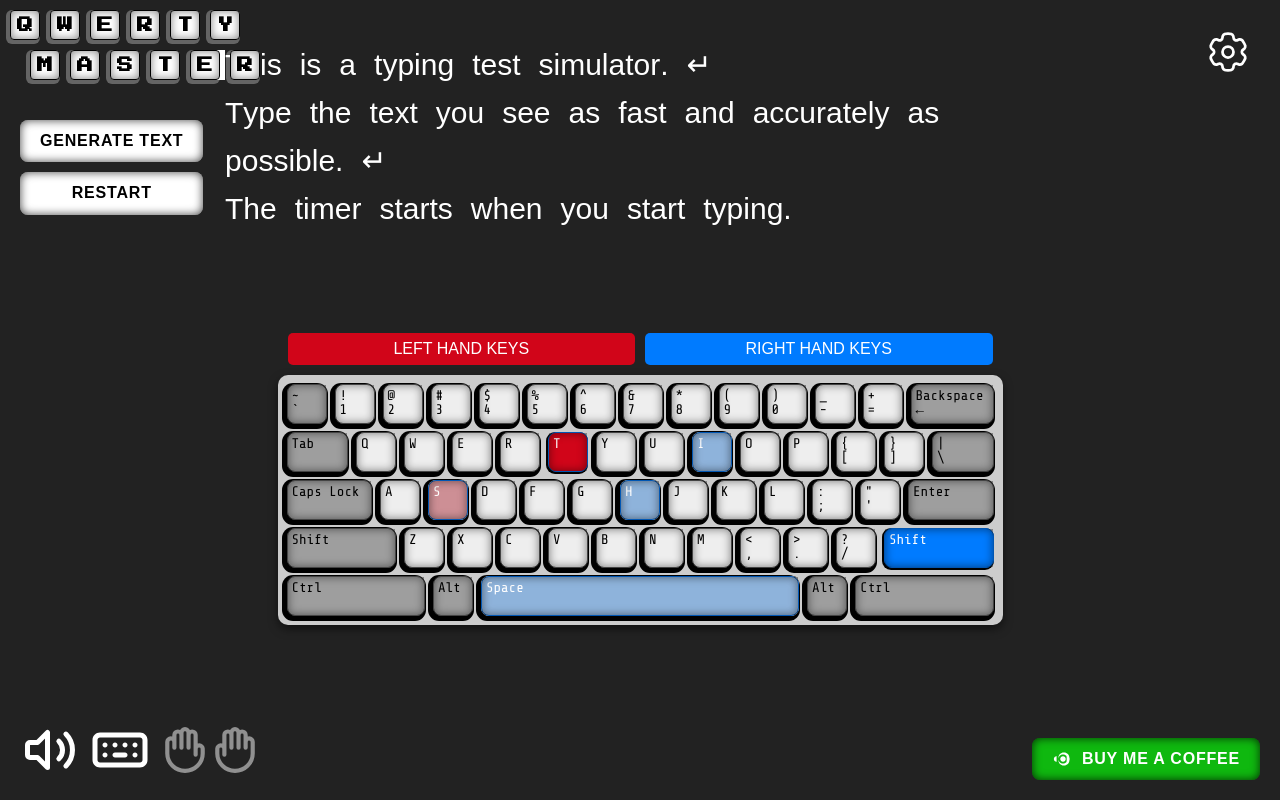
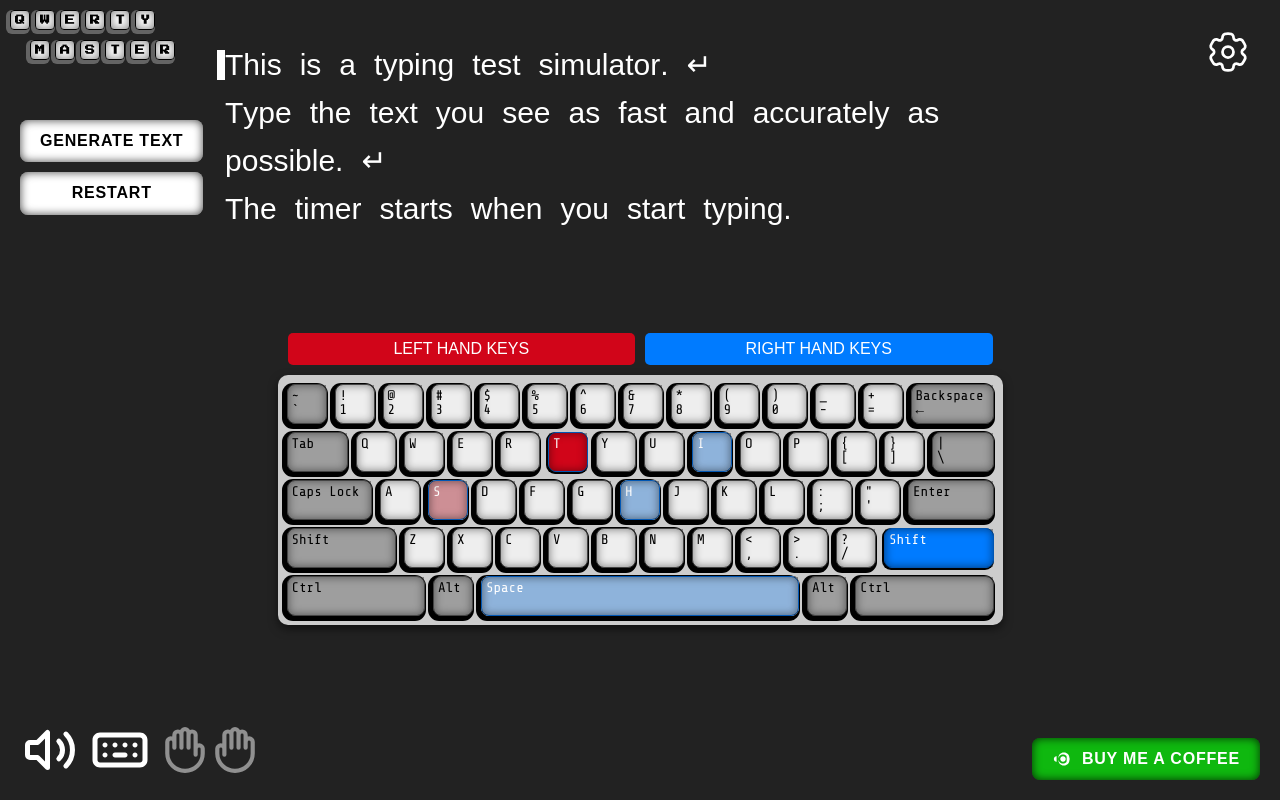
Before and after one commit to nstoichev/qwerty-master, a plain HTML site: page index.html in a window 1280 px wide. Drawn offline with nearby package versions, Linux system fonts and the light colour scheme; no server answers; a web font is replaced by a local one.

Commit message:
refactor: Update logo size.

```diff
--- a/css/style.css
+++ b/css/style.css
@@ -20,7 +20,6 @@ qwerty-keyboard {
 }
 
 .logo {
-  font-size: 14px;
   font-weight: bold;
   text-align: center;
   margin-bottom: 20px;
@@ -32,7 +31,7 @@ qwerty-keyboard {
   align-items: flex-start;
   gap: 10px;
   font-family: "Press Start 2P", cursive;
-  font-size: 16px;
+  font-size: 10px;
 }
 
 .logo > span {
@@ -40,7 +39,7 @@ qwerty-keyboard {
   flex-flow: row wrap;
   justify-content: center;
   align-items: center;
-  gap: 10px;
+  gap: 5px;
 }
 
 .logo > span:last-child {
@@ -48,8 +47,8 @@ qwerty-keyboard {
 }
 
 .logo span span {
-  width: 30px;
-  height: 30px;
+  width: 20px;
+  height: 20px;
   border: 1px solid #000;
   background-color: #fff;
   background-color: #646464;
```
